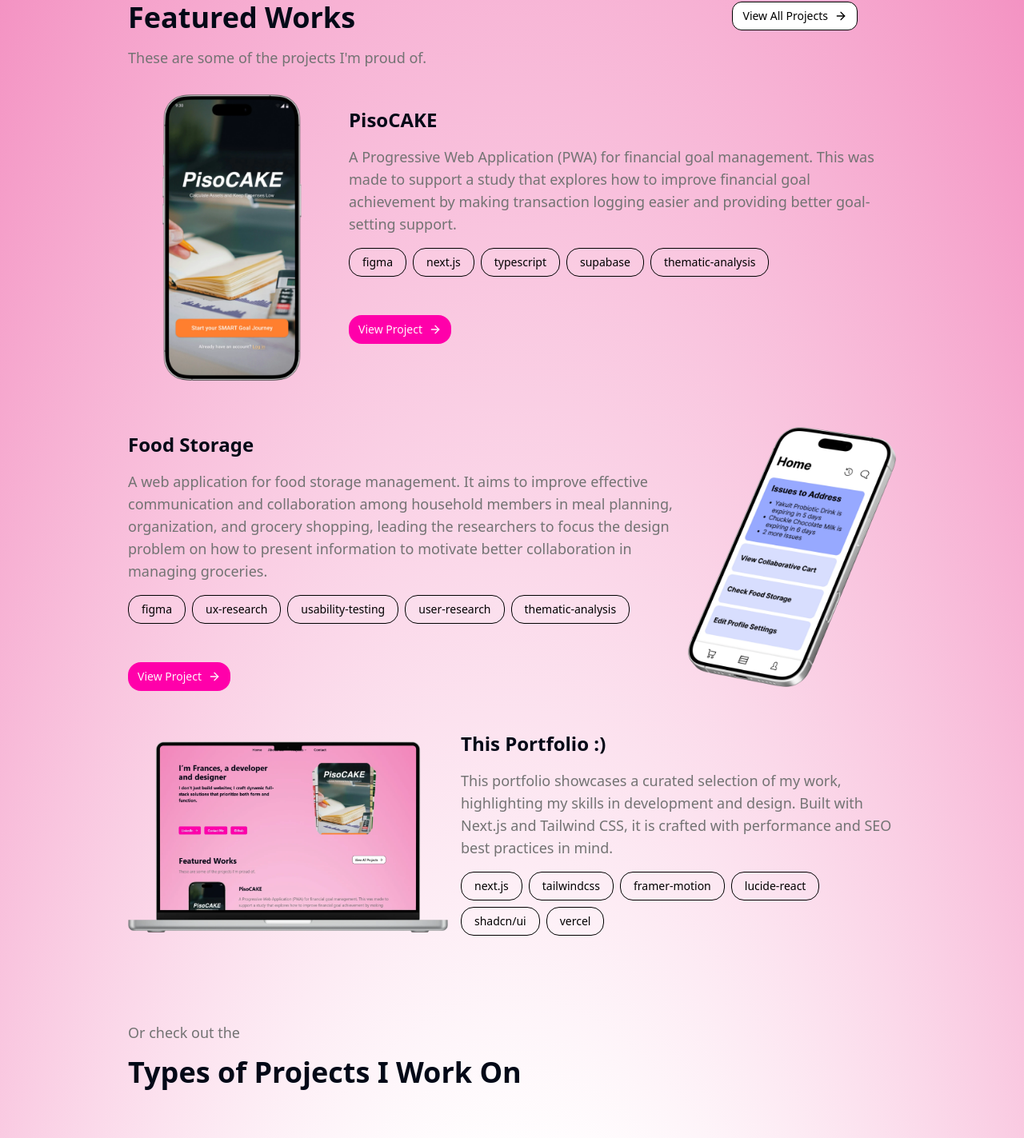
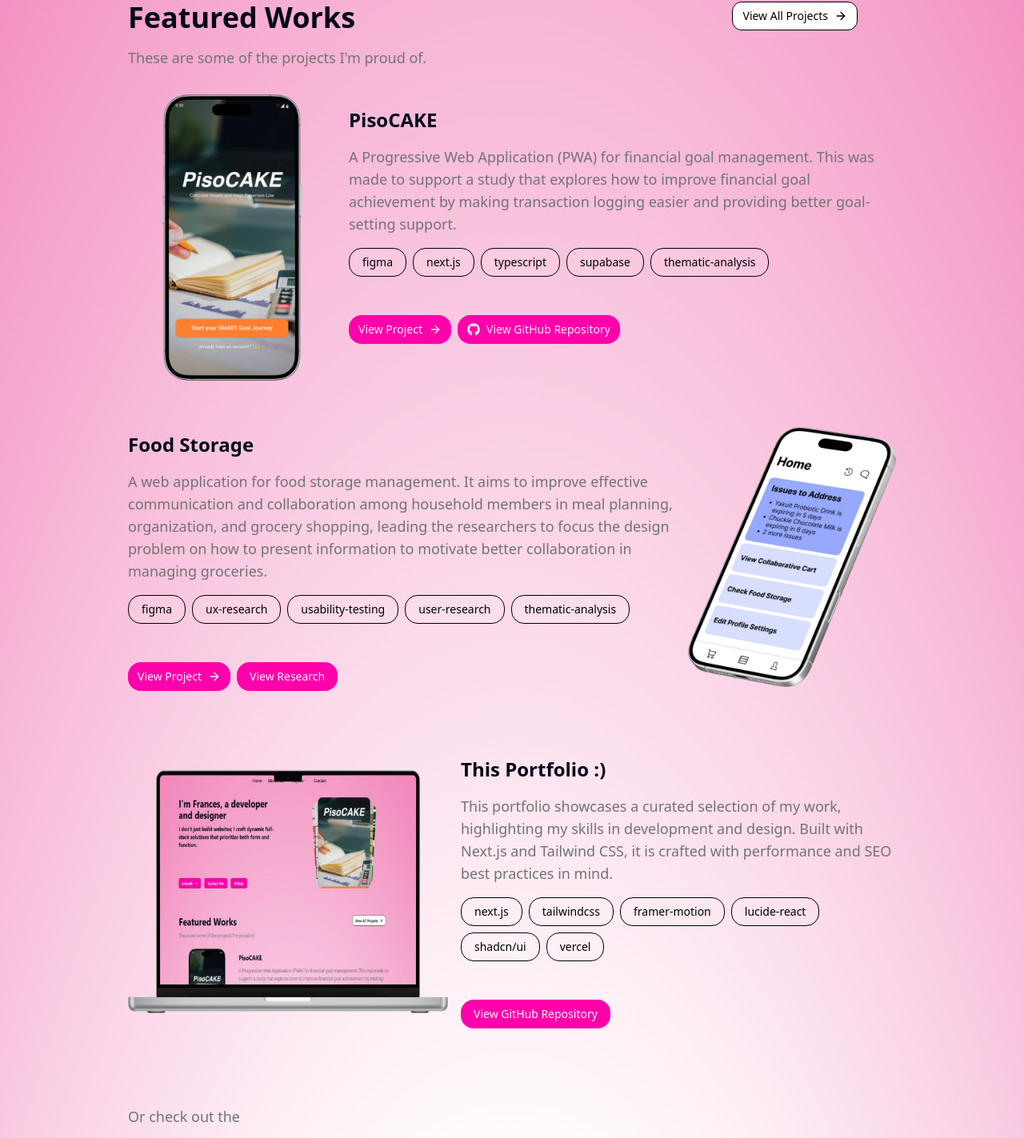
Before and after one commit to frncs-dc/portfolio, a Next.js app: page / in a window 1280 px wide. Shown: the part 494-1917 px from the top of the page at 80% size. Built offline with nearby package versions, Linux system fonts and the light colour scheme.

Commit message:
fix: changed button link to correct ones

```diff
--- a/src/components/featuredWorks.jsx
+++ b/src/components/featuredWorks.jsx
@@ -2,6 +2,7 @@ import Image from "next/image";
 import Link from "next/link";
 import { Button } from "@/components/ui/button";
 import { ArrowRightIcon } from "lucide-react";
+import { FaGithub } from "react-icons/fa";
 export default function FeaturedWorks({ showHeader = false }) {
     const PisoCAKETechnologies = [
         "figma",
@@ -77,10 +78,18 @@ export default function FeaturedWorks({ showHeader = false }) {
                             </Button>
                         ))}
                     </div>
-                    <Button className="rounded-2xl w-fit mt-8">
+                    <div className="flex flex-row gap-2 mt-8">
+                        <Button className="rounded-2xl w-fit">
                             <Link href="/projects/pisocake">View Project</Link>
                             <ArrowRightIcon className="w-4 h-4" />
                         </Button>
+                        <Button className="rounded-2xl w-fit">
+                            <FaGithub />
+                            <Link href="https://github.com/CarlMatthewVerano/THS-ST-PisoCAKE">
+                                View GitHub Repository
+                            </Link>
+                        </Button>
+                    </div>
                 </div>
             </div>
 
@@ -106,12 +115,19 @@ export default function FeaturedWorks({ showHeader = false }) {
                             </Button>
                         ))}
                     </div>
-                    <Button className="rounded-2xl w-fit mt-8">
-                        <Link href="/projects/uiux-design/food-storage">
+                    <div className="flex flex-row gap-2 mt-8">
+                        <Button className="rounded-2xl w-fit">
+                            <Link href="/projects/food-storage-design">
                                 View Project
                             </Link>
                             <ArrowRightIcon className="w-4 h-4" />
                         </Button>
+                        <Button className="rounded-2xl w-fit">
+                            <Link href="/projects/uiux-research/food-storage-research">
+                                View Research
+                            </Link>
+                        </Button>
+                    </div>
                 </div>
                 <Image
                     src="/Projects/Food Storage/FoodStorage.webp"
@@ -123,7 +139,7 @@ export default function FeaturedWorks({ showHeader = false }) {
                 />
             </div>
 
-            <div className="flex flex-col gap-4 lg:flex-row">
+            <div className="flex flex-col gap-4 lg:flex-row mt-8">
                 <Image
                     src="/Projects/Portfolio/Desktop_Portfolio.webp"
                     alt="This Portfolio"
@@ -151,6 +167,13 @@ export default function FeaturedWorks({ showHeader = false }) {
                             </Button>
                         ))}
                     </div>
+                    <div className="flex flex-row gap-2 mt-8">
+                        <Button className="rounded-2xl w-fit">
+                            <Link href="https://github.com/frncs-dc/portfolio">
+                                View GitHub Repository
+                            </Link>
+                        </Button>
+                    </div>
                 </div>
             </div>
         </section>
```
Lines whose indentation alone changed are shown as unchanged.
